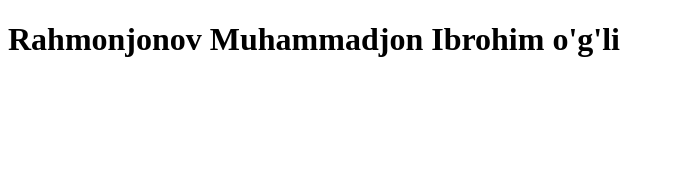
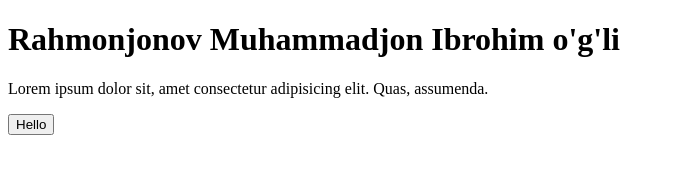
Before and after one commit to AssassinShadow08/Muhammadjon-github, a plain HTML site: page index.html in a window 1280 px wide. Shown: the whole page, without its empty margins (0-674 px from the left). Drawn offline with Linux system fonts and the light colour scheme.

Commit message:
initial commit add text

```diff
--- a/index.html
+++ b/index.html
@@ -8,5 +8,7 @@
 </head>
 <body>
     <h1>Rahmonjonov Muhammadjon Ibrohim o'g'li</h1>
+    <p>Lorem ipsum dolor sit, amet consectetur adipisicing elit. Quas, assumenda.</p>
+    <button>Hello</button>
 </body>
 </html>
```
